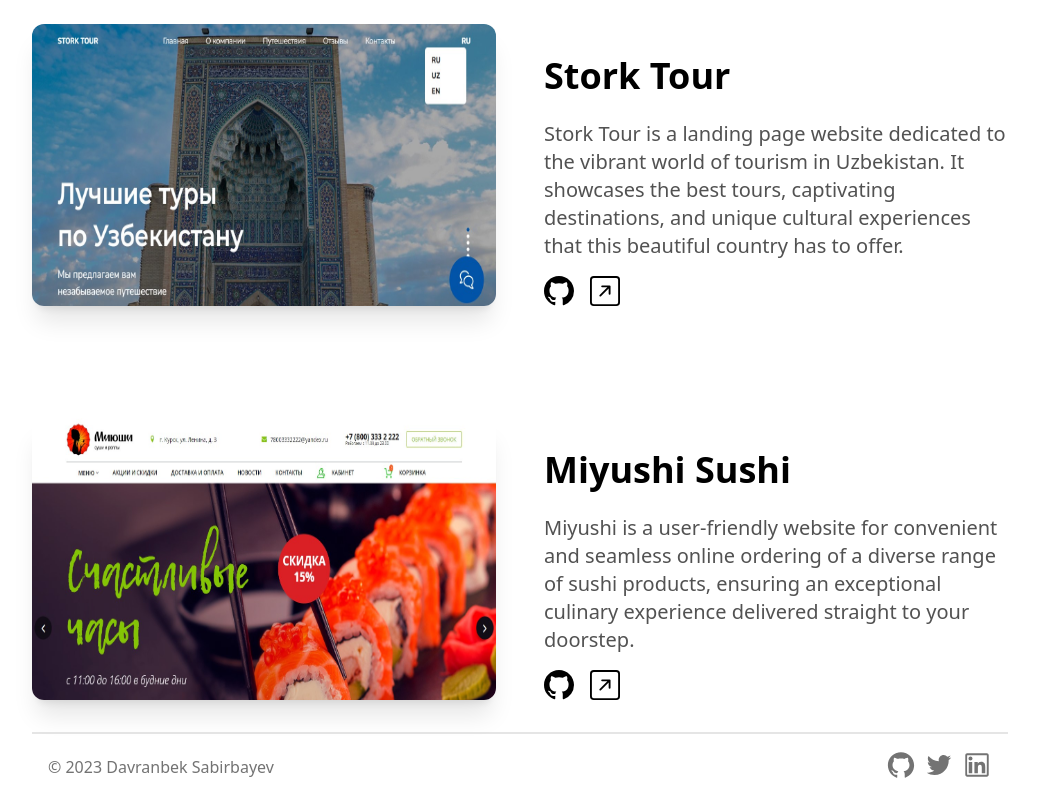
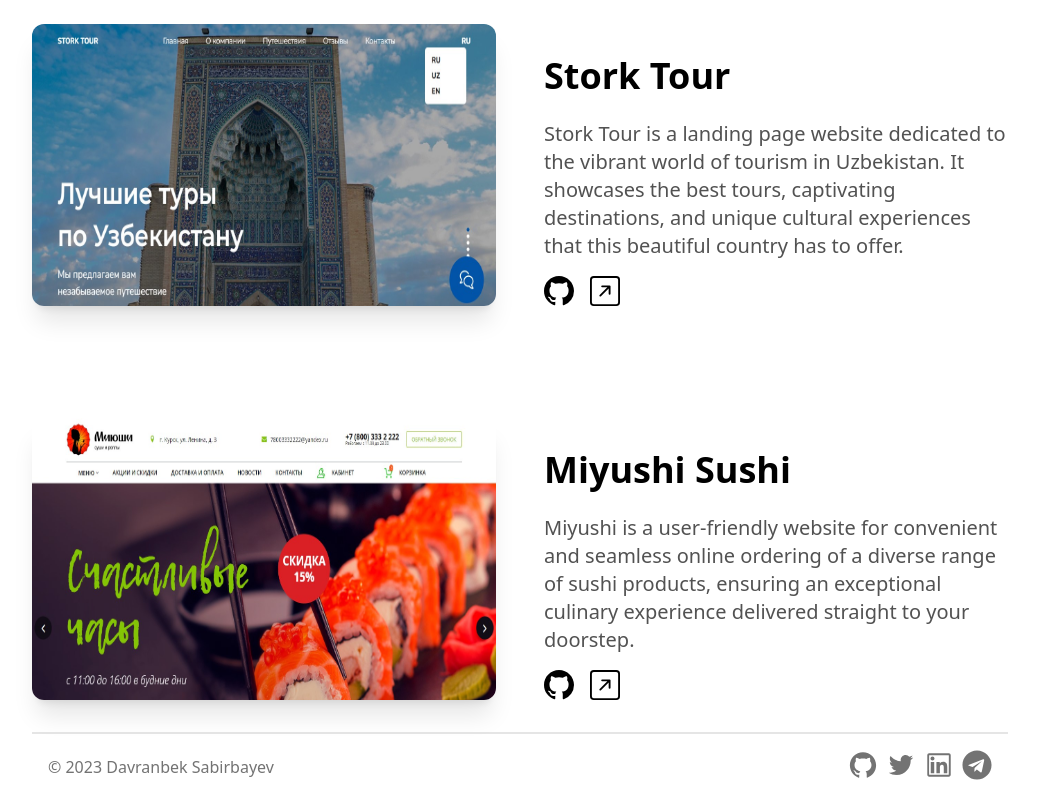
Before and after one commit to dsabirbaev/Portfolio, a Next.js app: page / in a window 1280 px wide. Shown: the part 2330-3130 px from the top of the page, without its empty margins (120-1159 px from the left). Built offline with nearby package versions, Linux system fonts and the light colour scheme.

Commit message:
add tg icon

```diff
--- a/components/Footer.tsx
+++ b/components/Footer.tsx
@@ -3,9 +3,9 @@ import {
   AiOutlineGithub,
   AiOutlineTwitter,
   AiOutlineLinkedin,
-  AiOutlineYoutube,
+
 } from "react-icons/ai"
-
+import { FaTelegram } from "react-icons/fa";
 const Footer = () => {
   return (
     <footer className="mx-auto max-w-3xl px-4 sm:px-6 md:max-w-5xl ">
@@ -42,7 +42,16 @@ const Footer = () => {
               size={30}
             />
           </a>
-
+          <a
+            href="https://t.me/SabirbayevD/"
+            rel="noreferrer"
+            target="_blank"
+          >
+            <FaTelegram
+              className="hover:-translate-y-1 transition-transform cursor-pointer text-neutral-500 dark:text-neutral-100"
+              size={30}
+            />
+          </a>
         </div>
       </div>
     </footer>
```
